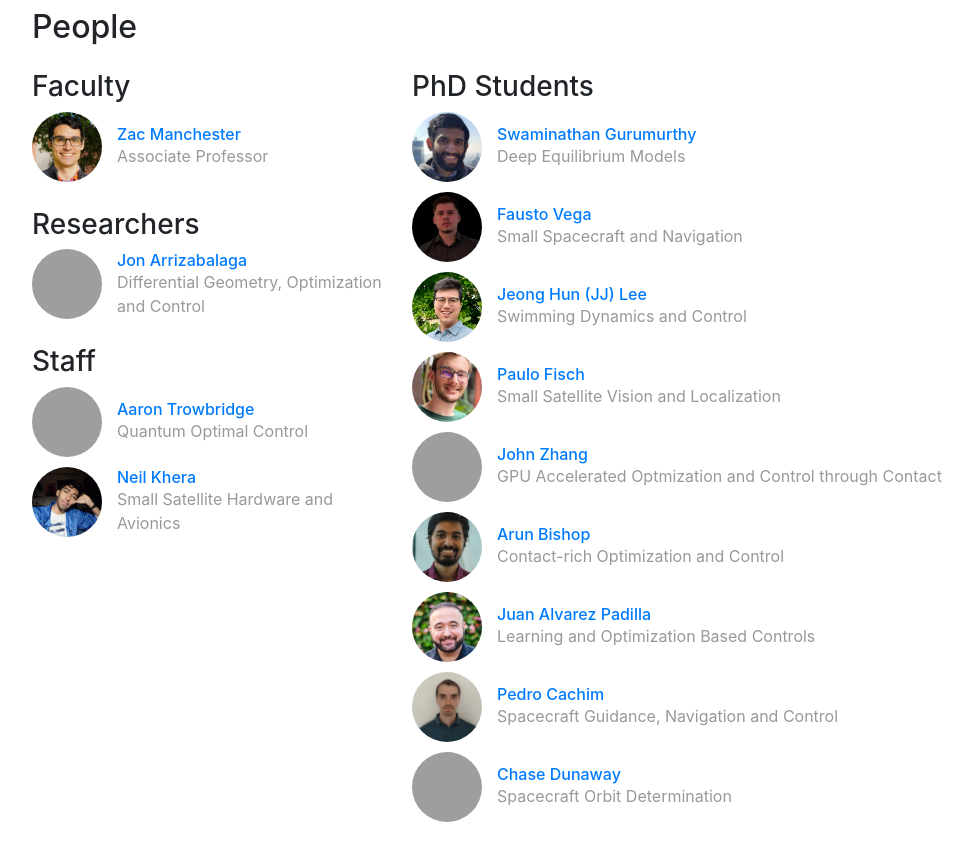
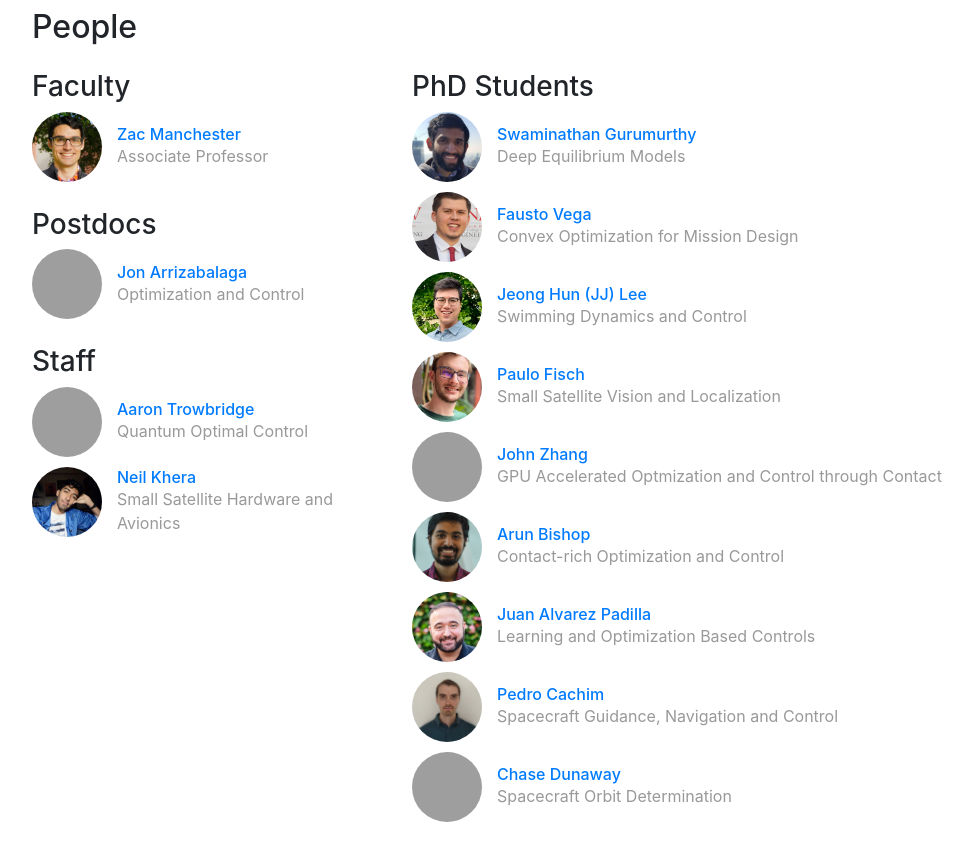
Before and after one commit to RoboticExplorationLab/roboticexplorationlab.github.io, a Jekyll site: the page built from index.html, in a window 1280 px wide and 900 px high, scrolled down 7327 px, cut to the strip 53-900 px from the top of the window. Shown: the whole strip, without its empty margins (53-1026 px from the left). Built offline with Jekyll 4.4.1, drawn with Linux system fonts in a browser that asks for light colours; a script that is not in the unit is left out; grey boxes are pictures that could not be loaded.

Commit message:
updated fausto/jon profiles

```diff
--- a/_config.yml
+++ b/_config.yml
@@ -19,7 +19,7 @@ roles:
   - key: staff
     name: Staff
   - key: postdoc
-    name: Researchers
+    name: Postdocs
   - key: phd
     name: PhD Students
   - key: masters
--- a/_data/people.yml
+++ b/_data/people.yml
@@ -160,8 +160,8 @@ fausto:
     webpage: "https://www.linkedin.com/in/fausto-vega/"
     github: vegaf1
     role: phd
-    image: /img/people/fausto.jpg
-    bio: Small Spacecraft and Navigation
+    image: /img/people/faustovega.jpeg
+    bio: Convex Optimization for Mission Design
 
 chiyen:
     display_name: "Chiyen Lee"
@@ -369,7 +369,7 @@ jon_arrizabalaga:
     github:
     role: postdoc
     image: /img/people/jonarrizabalaga.jpg
-    bio: Differential Geometry, Optimization and Control
+    bio: Optimization and Control
 
 elakhya:
     display_name: "Elakhya Nedumaran"
```
Also changed, not shown: img/people/faustovega.jpeg (added).
